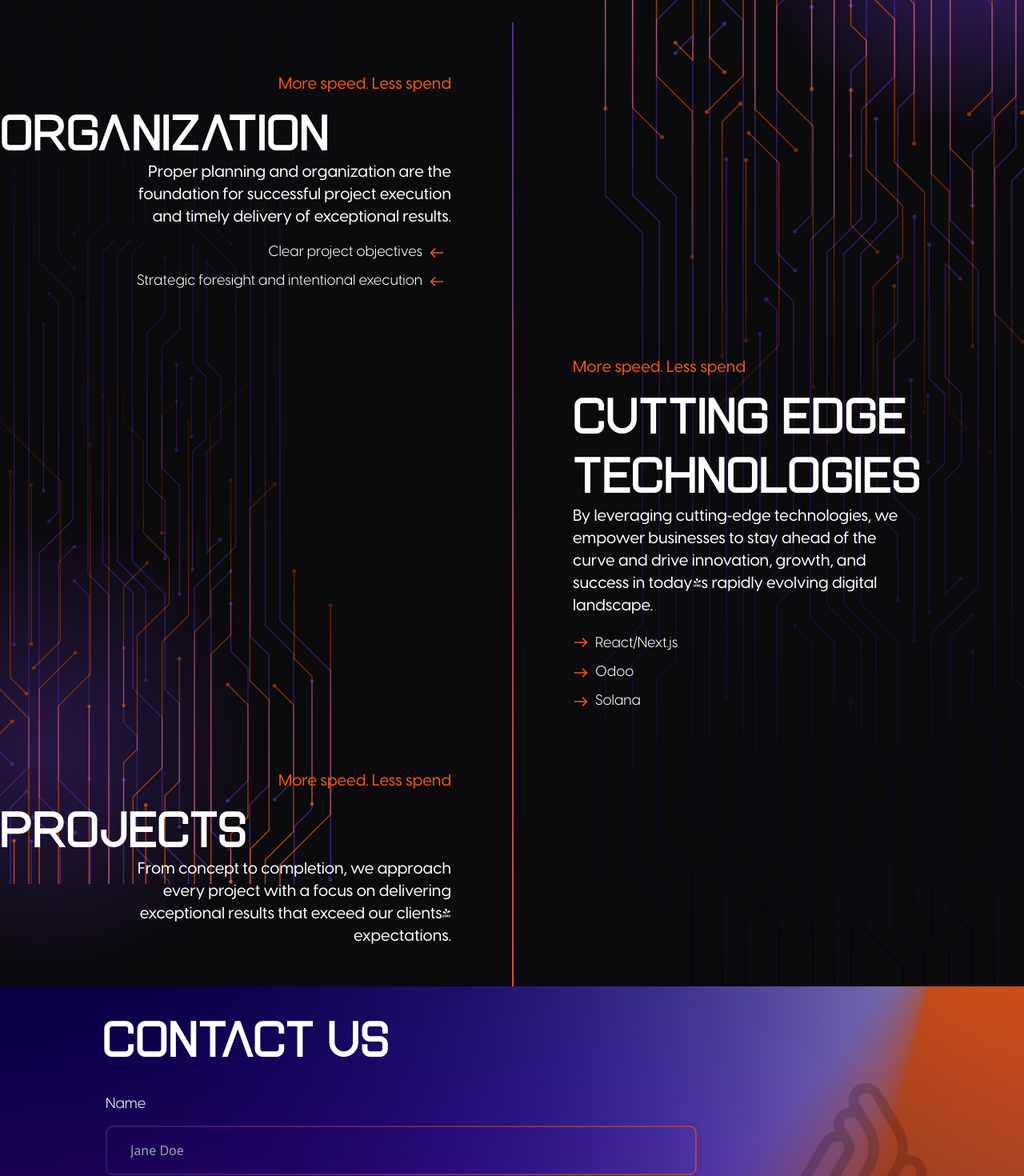
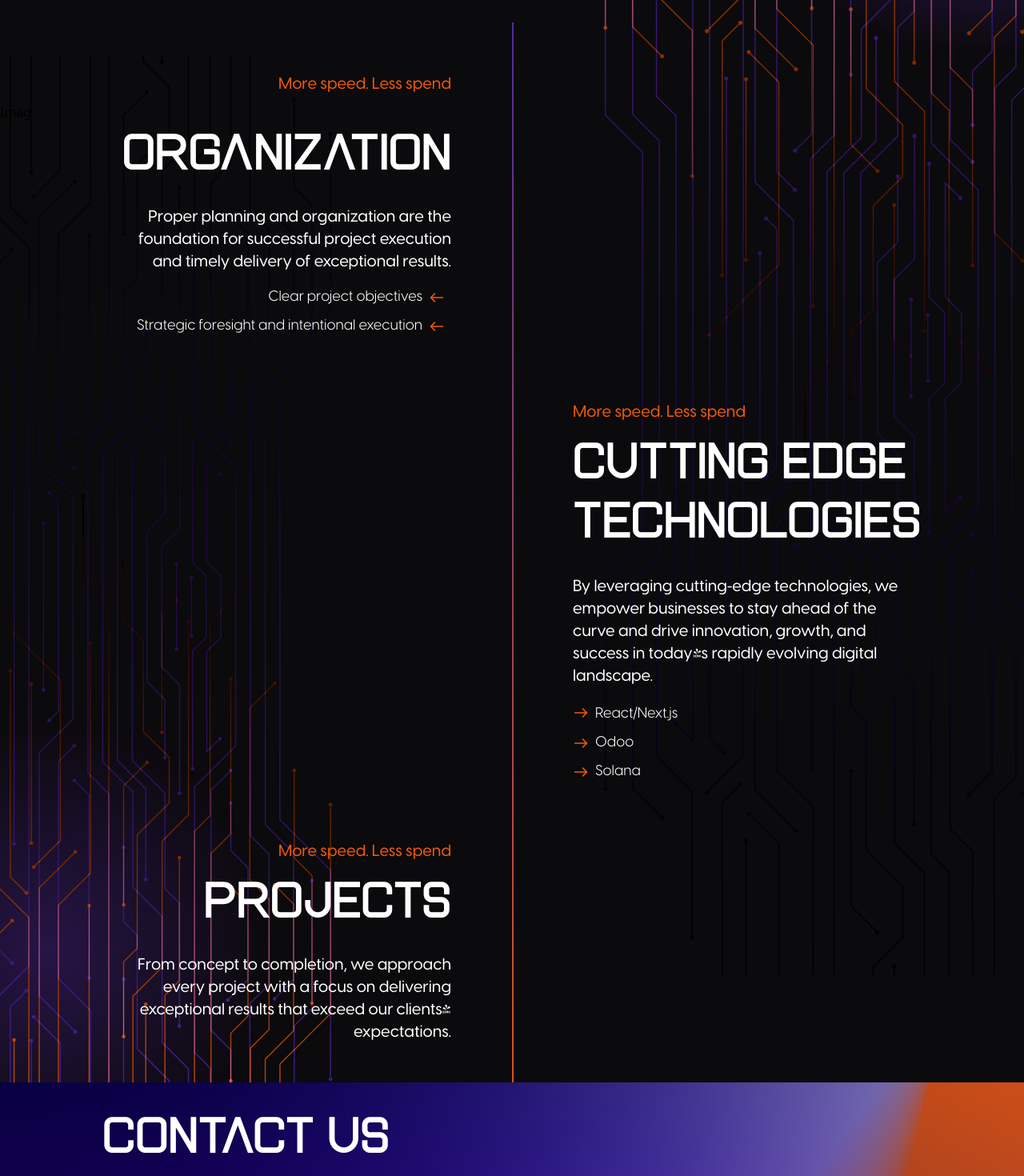
Before and after one commit to RavaszTamas/dev-nextjs, a Next.js app: page / in a window 1280 px wide. Shown: the part 3800-5270 px from the top of the page at 80% size. Built offline with nearby package versions, Linux system fonts and the light colour scheme.

Commit message:
Images updated.

```diff
--- a/src/components/FeaturesZigZag.tsx
+++ b/src/components/FeaturesZigZag.tsx
@@ -25,7 +25,7 @@ export default function FeaturesZigZag() {
                     <div className={`font-architects-daughter text-xl text-primaryOrange mb-2 text-right font-medium ${Visby.className}`}>
                         More speed. Less spend
                     </div>
-                    <SecondaryTitle>Organization</SecondaryTitle>
+Imag                    <SecondaryTitle align="right" className="mb-8">Organization</SecondaryTitle>
                     <p className="text-xl text-primaryWhite mb-4 text-right lg:w-9/12 lg:ml-auto font-medium">
                         Proper planning and organization are the foundation for successful project execution and timely
                         delivery of exceptional results.
@@ -75,7 +75,7 @@ export default function FeaturesZigZag() {
                     <div className={`font-architects-daughter text-xl text-primaryOrange mb-2 font-medium ${Visby.className}`}>
                         More speed. Less spend
                     </div>
-                    <SecondaryTitle align="left">Cutting edge technologies</SecondaryTitle>
+                    <SecondaryTitle align="left" className="mb-8">Cutting edge technologies</SecondaryTitle>
                     <p className="text-xl text-primaryWhite mb-4 text-left lg:w-9/12 lg:mr-auto font-medium">
                         By leveraging cutting<span className="font-serif">-</span>edge technologies, we empower businesses to stay ahead of the curve and
                         drive
@@ -137,7 +137,7 @@ export default function FeaturesZigZag() {
                     <div className={`font-architects-daughter text-xl text-primaryOrange mb-2 text-right font-medium ${Visby.className}`}>More speed. Less
                         spend
                     </div>
-                    <SecondaryTitle>Projects</SecondaryTitle>
+                    <SecondaryTitle align="right" className="mb-8">Projects</SecondaryTitle>
                     <p className="text-xl text-primaryWhite mb-4 text-right lg:w-9/12 lg:ml-auto font-medium">
                         From concept to completion, we approach every project with a focus on delivering exceptional
                         results that exceed our clients&apos; expectations.
```
Also changed, not shown: src/assets/images/png/bottom-zig-zag-cover.png, src/assets/images/png/top-zig-zag-cover.png.
